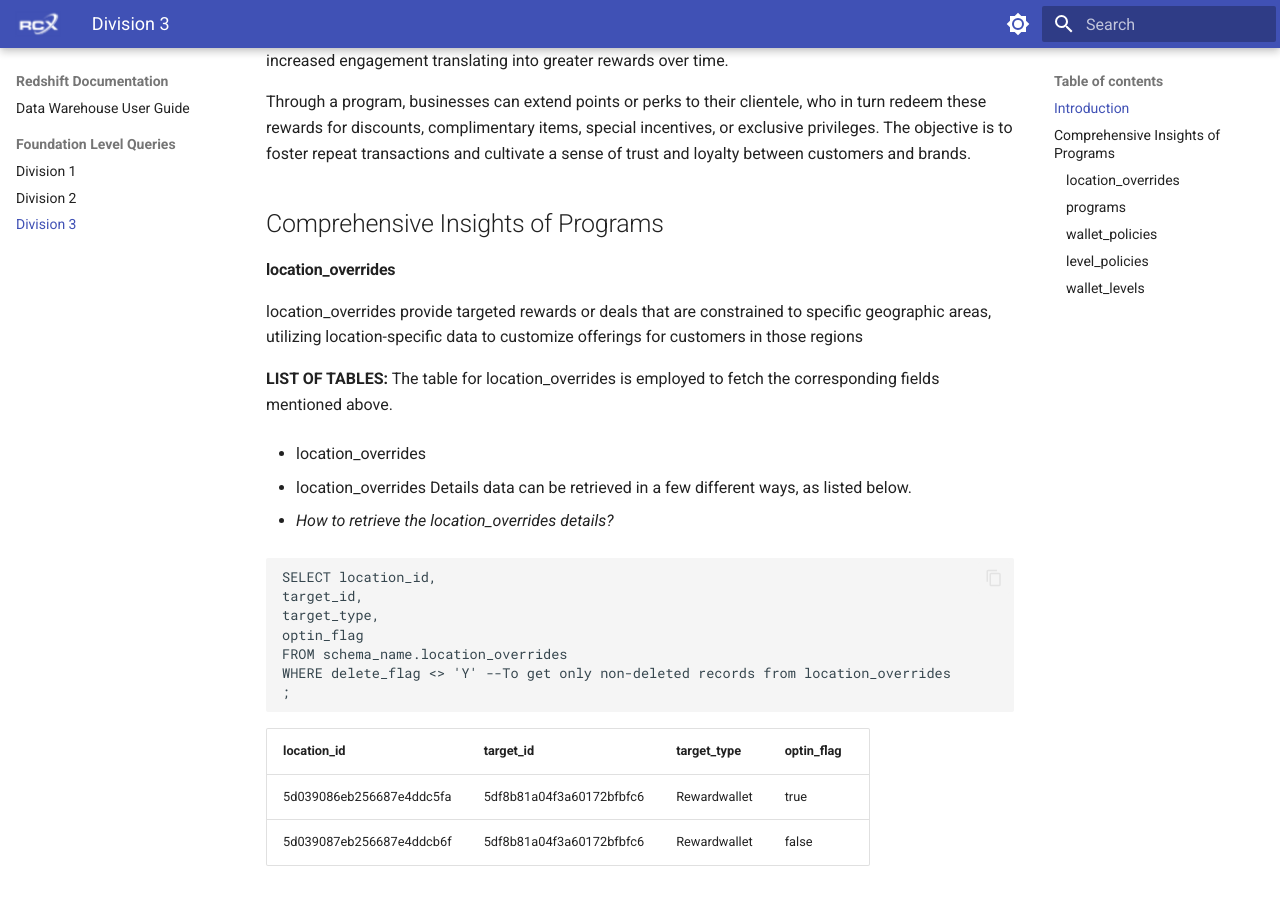
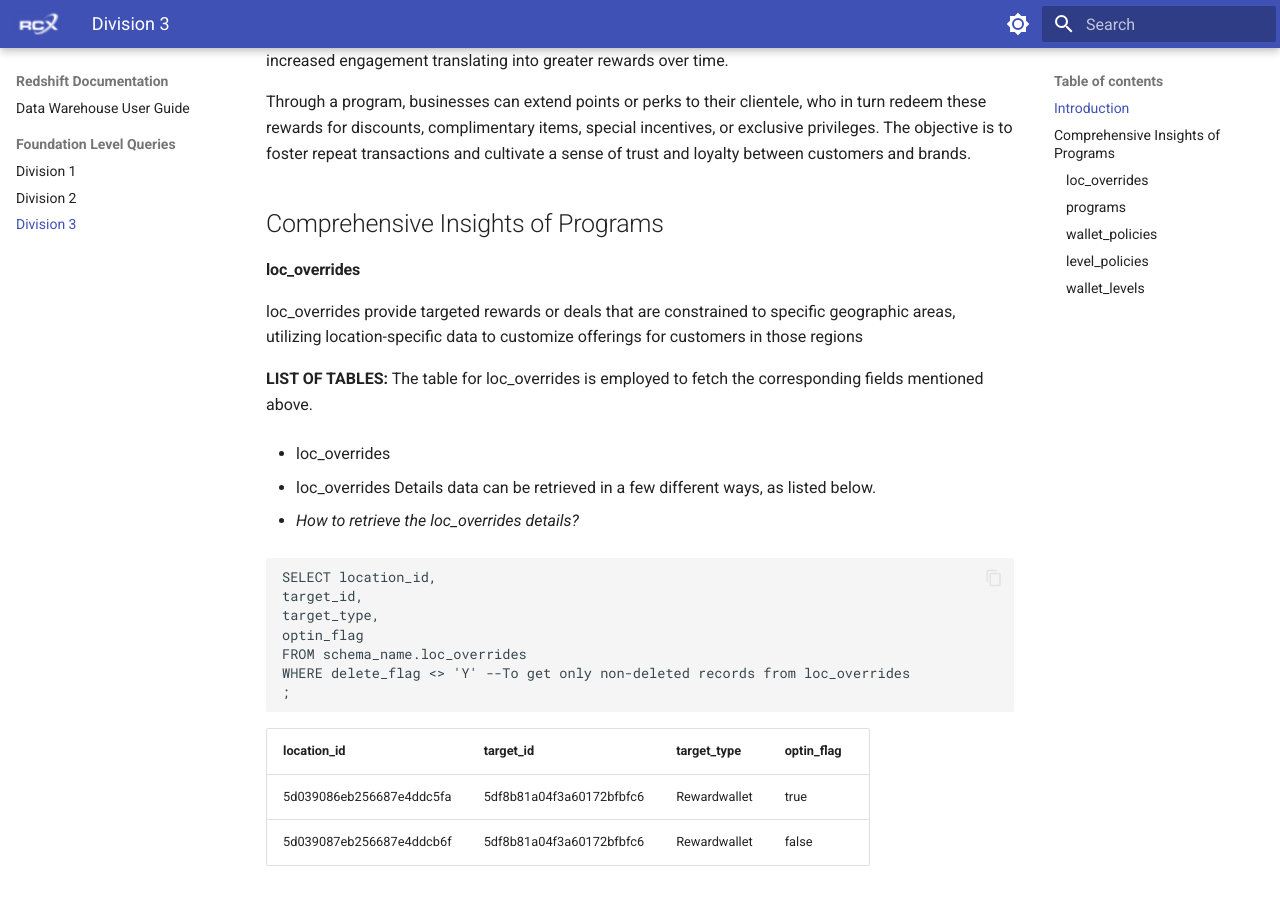
Before and after one commit to rushirpatil/mkdocs-material, an MkDocs documentation site: the page built from docs/ReactorCX Data Warehouse User Guide/Foundation Level Queries/Division 3.md, in a window 1280 px wide and 900 px high, scrolled down 234 px. Built offline with MkDocs 1.6.1 and Material for MkDocs 9.7.7, drawn with Linux system fonts in a browser that asks for light colours.

Commit message:
$Adding Documentations modified data

````diff
--- a/docs/ReactorCX Data Warehouse User Guide/Foundation Level Queries/Division 3.md
+++ b/docs/ReactorCX Data Warehouse User Guide/Foundation Level Queries/Division 3.md
@@ -13,28 +13,28 @@ trust and loyalty between customers and brands.
 
 ## Comprehensive Insights of Programs
 
-####  **location_overrides**
+####  **loc_overrides**
 
-location_overrides provide targeted rewards or deals that are
+loc_overrides provide targeted rewards or deals that are
 constrained to specific geographic areas, utilizing location-specific
 data to customize offerings for customers in those regions
 
-**LIST OF TABLES:** The table for location_overrides is employed to
+**LIST OF TABLES:** The table for loc_overrides is employed to
 fetch the corresponding fields mentioned above.
 
-- location_overrides
+- loc_overrides
 
-* location_overrides Details data can be retrieved in a few different ways, as listed below.
+* loc_overrides Details data can be retrieved in a few different ways, as listed below.
 
-* _How to retrieve the location_overrides details?_
+* _How to retrieve the loc_overrides details?_
 
 ```
 SELECT location_id,
 target_id,
 target_type,
 optin_flag
-FROM schema_name.location_overrides
-WHERE delete_flag <> 'Y' --To get only non-deleted records from location_overrides
+FROM schema_name.loc_overrides
+WHERE delete_flag <> 'Y' --To get only non-deleted records from loc_overrides
 ;
 ```
 
````
